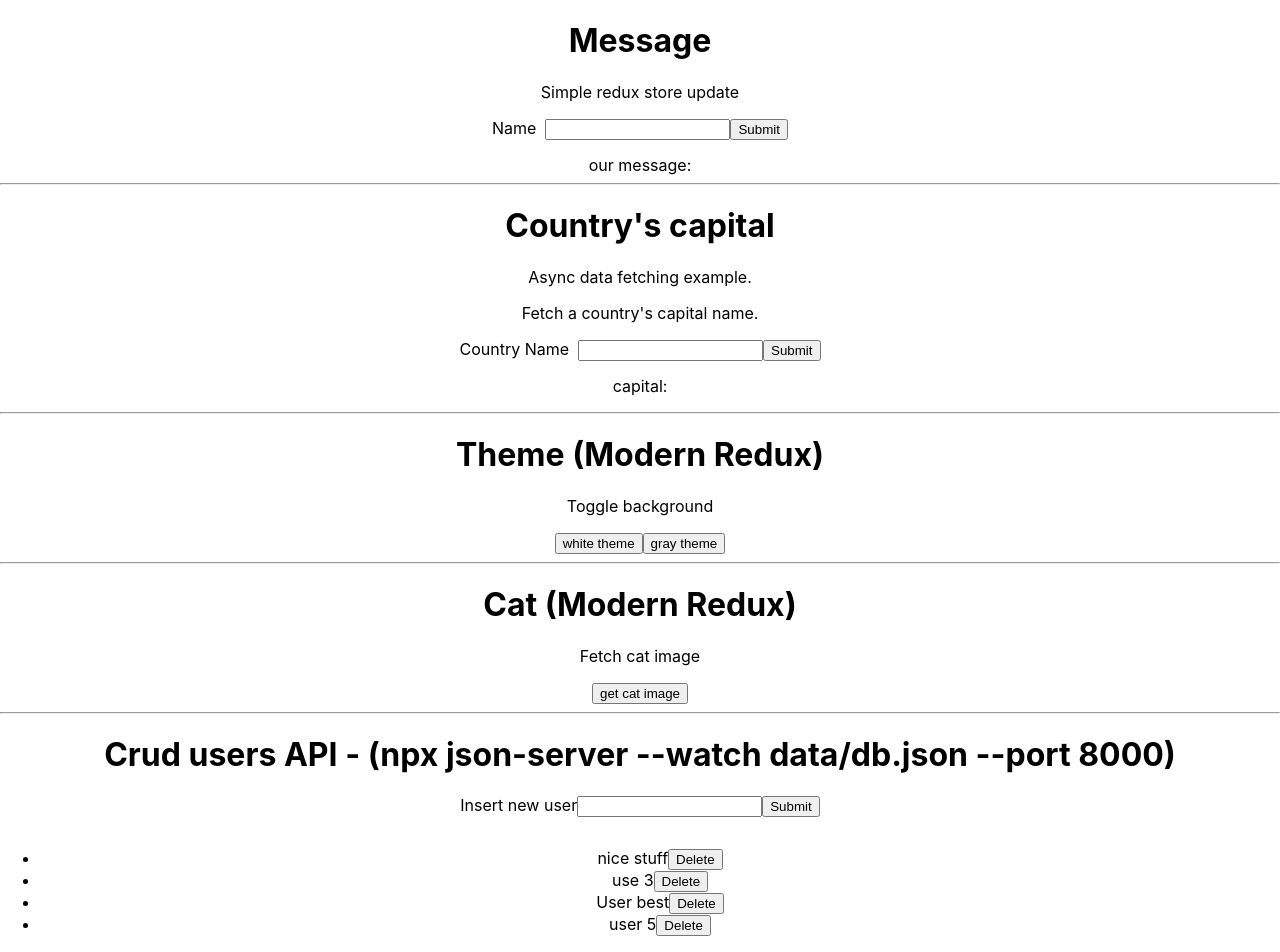
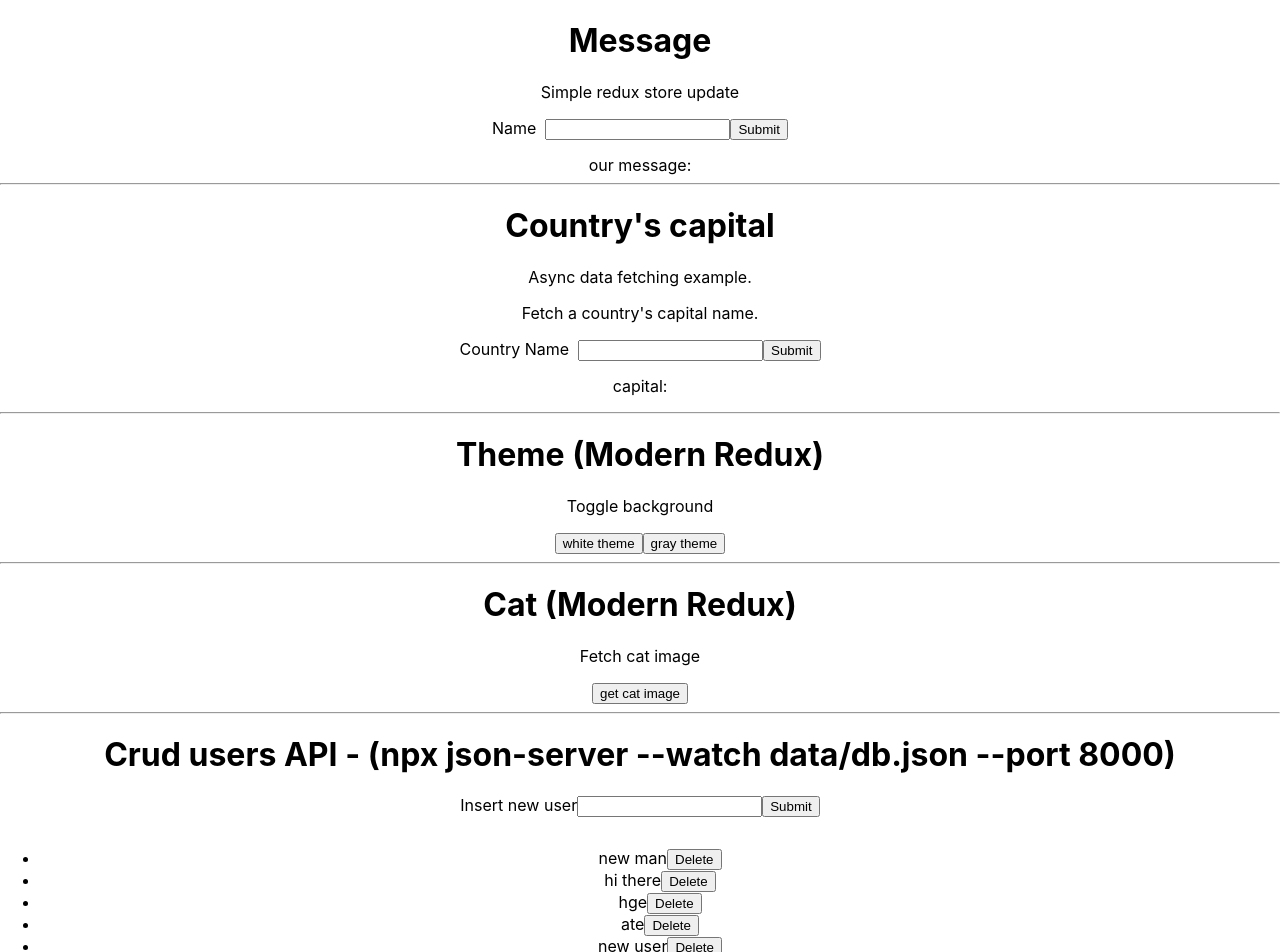
Before and after one commit to frankagathos/modern-redux, a React (Create React App) app: page / in a window 1280 px wide. Shown: the top 952 px of the page. Built offline with nearby package versions, Linux system fonts and the light colour scheme; data requests are answered from the project's data file.

Commit message:
added try catch to test axios with createAsyncThunk

```diff
--- a/data/db.json
+++ b/data/db.json
@@ -1,20 +1,24 @@
 {
   "users": [
     {
-      "name": " nice stuff",
-      "id": 1
+      "name": "new man",
+      "id": 6
     },
     {
-      "name": "use 3",
-      "id": 2
+      "name": "hi there",
+      "id": 7
     },
     {
-      "name": "User best",
-      "id": 3
+      "name": "hge",
+      "id": 12
     },
     {
-      "name": "user 5",
-      "id": 4
+      "name": "ate",
+      "id": 13
+    },
+    {
+      "name": "new user",
+      "id": 14
     }
   ]
 }
--- a/src/infrastructure/users.js
+++ b/src/infrastructure/users.js
@@ -4,13 +4,22 @@ const endpoint = "http://localhost:8000/"
 const usersApi = axios.create({ baseURL: endpoint })
 
 export const fetchUsers = async () => {
-  const resp = await usersApi.get("/users")
-  return resp.data
+  try {
+    const resp = await usersApi.get("users")
+    return resp.data
+  }
+  catch (err) {
+    throw err //display cached error - or could throw new error('Cannot fetch users')
+  }
 }
 export const createUser = async (user) => {
-  const resp = await usersApi.post("/users", user)
-  return resp.data
-
+  try {
+    const resp = await usersApi.post("/users", { "name": user })
+    return resp.data
+  }
+  catch (err) {
+    throw new Error('Cannot create player')
+  }
 }
 export const deleteUser = async ({ id }) => {
   try {
@@ -18,6 +27,6 @@ export const deleteUser = async ({ id }) => {
     return id
   }
   catch (error) {
-    return error.response;
+    throw error
   }
 }
--- a/src/presentation/components/Users.js
+++ b/src/presentation/components/Users.js
@@ -1,7 +1,7 @@
 import React, { useEffect, useState } from 'react'
 import { createUser } from '../../infrastructure/users'
 import { useDispatch, useSelector } from 'react-redux';
-import { addNewUser, deleteUser, getUsers, selectUsers,selectError} from '../../application/usersSlice';
+import { addNewUser, deleteUser, getUsers, selectUsers, selectError } from '../../application/usersSlice';
 const Users = () => {
     const dispatch = useDispatch()
     const users = useSelector(selectUsers)
@@ -9,7 +9,7 @@ const Users = () => {
     const [inputValue, setInputValue] = useState("")
     const handleFormSubmit = (e) => {
         e.preventDefault();
-        dispatch(addNewUser({ "name": inputValue }))
+        dispatch(addNewUser(inputValue))
         setInputValue('')
     }
 
@@ -19,7 +19,7 @@ const Users = () => {
 
     useEffect(() => {
         dispatch(getUsers())
-    }, [])
+    }, [dispatch])
 
     return (
         <>
```
